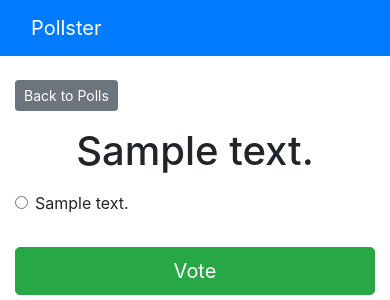
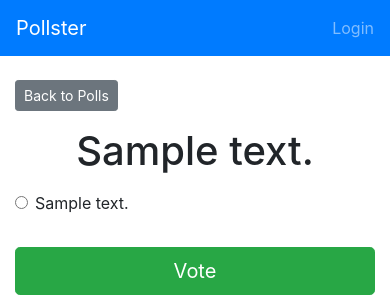
Before and after one commit to Uniqcoda/poll_project, a Django app: page /polls/1/ in a window 390 px wide. Shown: the top 300 px of the page. Run offline with Django 3.2, Linux system fonts and the light colour scheme; tables that the repository leaves empty hold one stand-in row (values such as "Sample post"); some libraries are stand-ins or nearby versions.

Commit message:
display login/logout links to navbar
this depends on user authentication

```diff
--- a/pollster/templates/base.html
+++ b/pollster/templates/base.html
@@ -1,21 +1,34 @@
 <!DOCTYPE html>
 <html lang="en">
+
 <head>
   <meta charset="UTF-8">
   <meta name="viewport" content="width=device-width, initial-scale=1.0">
   <meta http-equiv="X-UA-Compatible" content="ie=edge">
-  <link rel="stylesheet" href="https://stackpath.bootstrapcdn.com/bootstrap/4.4.1/css/bootstrap.min.css" integrity="sha384-Vkoo8x4CGsO3+Hhxv8T/Q5PaXtkKtu6ug5TOeNV6gBiFeWPGFN9MuhOf23Q9Ifjh" crossorigin="anonymous">
+  <link rel="stylesheet" href="https://stackpath.bootstrapcdn.com/bootstrap/4.4.1/css/bootstrap.min.css"
+    integrity="sha384-Vkoo8x4CGsO3+Hhxv8T/Q5PaXtkKtu6ug5TOeNV6gBiFeWPGFN9MuhOf23Q9Ifjh" crossorigin="anonymous">
   <title>Pollster {% block title %}{% endblock %}</title>
 </head>
+
 <body>
   <!-- Navbar -->
   {% include 'partials/_navbar.html' %}
-    <div class="container">
-      <div class="row">
-        <div class="col-md-6 m-auto">
-          {% block content %}{% endblock %}
-        </div>
+  <div class="container">
+    <div class="row">
+      <div class="col-md-6 m-auto">
+        {% block content %}{% endblock %}
       </div>
     </div>
+  </div>
+  <script src="https://code.jquery.com/jquery-3.4.1.slim.min.js"
+    integrity="sha384-J6qa4849blE2+poT4WnyKhv5vZF5SrPo0iEjwBvKU7imGFAV0wwj1yYfoRSJoZ+n" crossorigin="anonymous">
+  </script>
+  <script src="https://cdn.jsdelivr.net/npm/popper.js@1.16.0/dist/umd/popper.min.js"
+    integrity="sha384-Q6E9RHvbIyZFJoft+2mJbHaEWldlvI9IOYy5n3zV9zzTtmI3UksdQRVvoxMfooAo" crossorigin="anonymous">
+  </script>
+  <script src="https://stackpath.bootstrapcdn.com/bootstrap/4.4.1/js/bootstrap.min.js"
+    integrity="sha384-wfSDF2E50Y2D1uUdj0O3uMBJnjuUD4Ih7YwaYd1iqfktj0Uod8GCExl3Og8ifwB6" crossorigin="anonymous">
+  </script>
 </body>
+
 </html>
--- a/pollster/templates/partials/_navbar.html
+++ b/pollster/templates/partials/_navbar.html
@@ -1,5 +1,17 @@
-<nav class="navbar navbar-dark bg-primary mb-4">
+{% block content %}
+<nav class="navbar navbar-expand-lg navbar-dark bg-primary mb-4">
   <div class="container">
     <a href="/" class="navbar-brand">Pollster</a>
+    <ul class="navbar-nav justify-content-end">
+      {% if user.is_authenticated %}
+      <li class="nav-item mr-3"><span class="navbar-text text-light">
+          Welcome {{ user.get_username }}
+        </span></li>
+      <li class="nav-item"><a href="{% url 'logout'%}?next={{request.path}}" class="nav-link">Logout</a></li>
+      {% else %}
+      <li class="nav-item"><a href="{% url 'login'%}?next={{request.path}}" class="nav-link">Login</a></li>
+      {% endif %}
+    </ul>
   </div>
 </nav>
+{% endblock %}
```
